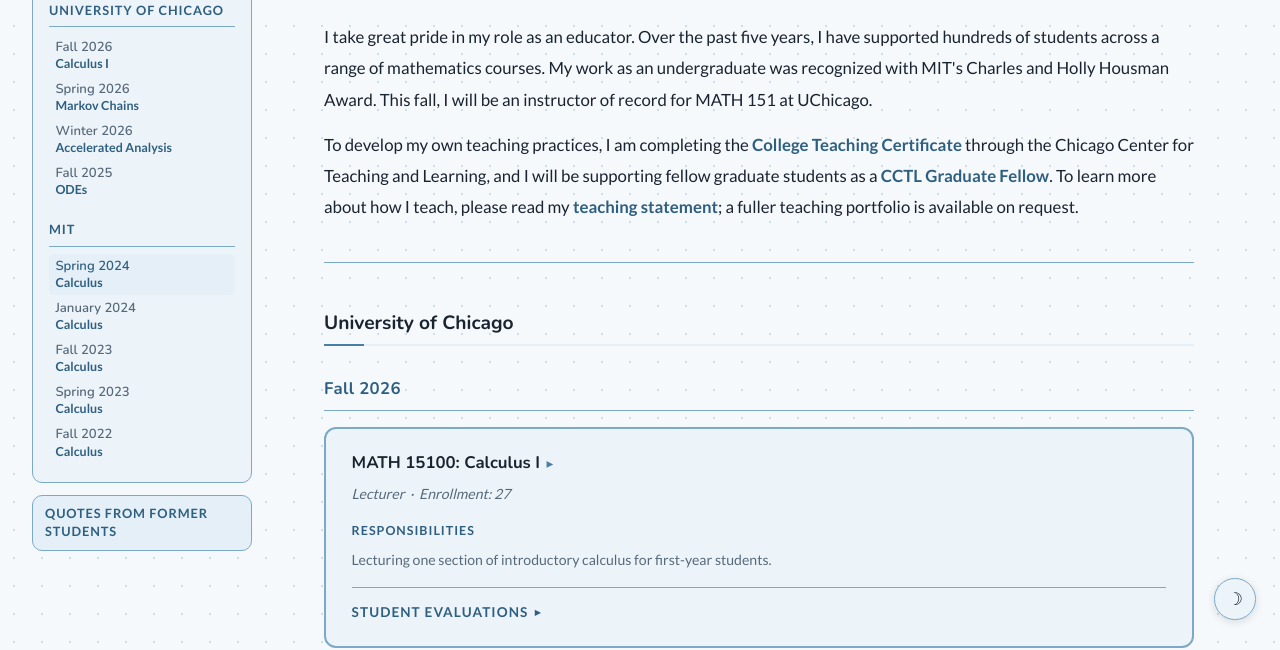
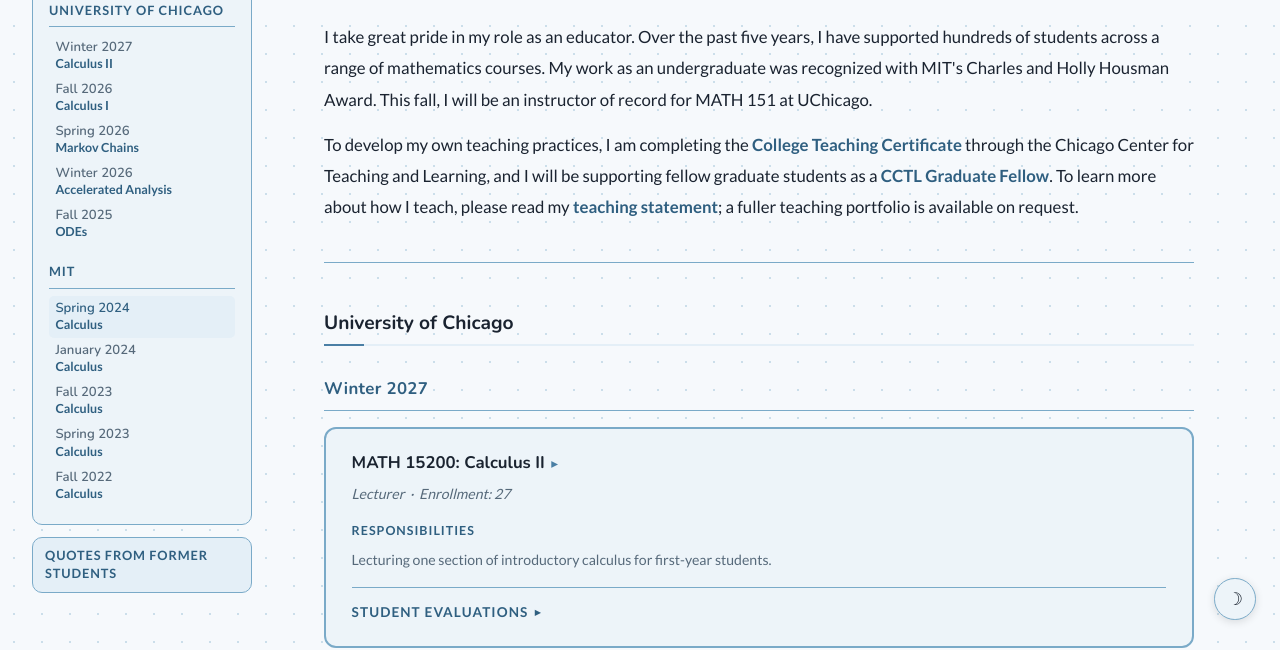
Before and after one commit to katieminer/katieminer.github.io, a plain HTML site: page teaching.html in a window 1280 px wide. Shown: the part 156-806 px from the top of the page. Drawn offline with nearby package versions, Linux system fonts and the light colour scheme.

Commit message:
Add Winter 2027 Math 152 teaching

```diff
--- a/teaching.html
+++ b/teaching.html
@@ -40,6 +40,12 @@
     <div class="toc-group">
       <span class="toc-school">University of Chicago</span>
       <ul>
+        <li>
+          <a href="#wi27" class="toc-link">
+            <span class="toc-term">Winter 2027</span>
+            <span class="toc-course">Calculus II</span>
+          </a>
+        </li>
         <li>
           <a href="#fa26" class="toc-link">
             <span class="toc-term">Fall 2026</span>
@@ -121,6 +127,26 @@
          ========================================== -->
 
     <h2 class="section-heading" style="margin-bottom:1.75rem;">University of Chicago</h2>
+
+    <!-- TERM: Winter 2027 -->
+    <div class="term-block" id="wi27">
+      <div class="term-label">Winter 2027</div>
+      <div class="course-card">
+        <details class="course-desc-details">
+          <summary><h4>MATH 15200: Calculus II</h4></summary>
+          <p class="course-desc-text">This is the second course in the regular calculus sequence in the department. Students entering this sequence are to have mastered appropriate precalculus material and, in many cases, have had some previous experience with calculus in high school or elsewhere. MATH 15200 covers integration, techniques of integration, applications of the integral, and transcendental functions. All Autumn Quarter offerings of MATH 15200 begin with a rigorous treatment of limits and limit proofs. Students may not take the first two quarters of this sequence for P/F grading. MATH 15100-15200 meets the general education requirement in mathematical sciences.</p>
+        </details>
+        <p class="course-meta">
+          Lecturer
+          &nbsp;·&nbsp; Enrollment: 27
+        </p>
+        <p class="course-resp">Lecturing one section of introductory calculus for first-year students.</p>
+        <details class="eval-details">
+          <summary>Student Evaluations</summary>
+          <p class="eval-pending">Coming soon!</p>
+        </details>
+      </div>
+    </div>
 
     <!-- TERM: Fall 2026 -->
     <div class="term-block" id="fa26">
```
Also changed, not shown: index.html (+1 -1 lines).
